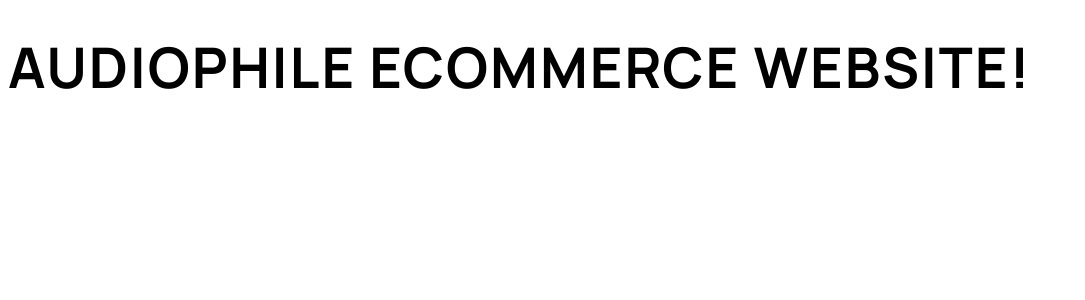
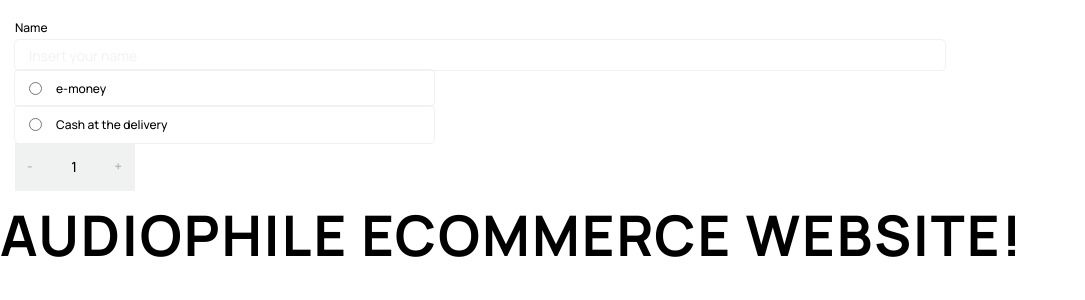
Before and after one commit to Zevgon/challenge-review, a React app: page / in a window 1280 px wide. Shown: the top 300 px of the page, without its empty margins (0-1085 px from the left). Built offline with nearby package versions, Linux system fonts and the light colour scheme.

Commit message:
implement buttons, including button hover states, implement form styles and build first version of CheckoutForm react component

```diff
--- /dev/null
+++ b/src/components/Button/button.sass
@@ -0,0 +1,5 @@
+@import ../../sass/global
+
+.button-one, .button-two
+    svg.right-arrow
+        display: none
--- /dev/null
+++ b/src/components/CheckoutForm/CheckoutForm.js
@@ -0,0 +1,40 @@
+import React from "react";
+import "./checkout-form.sass";
+
+const CheckoutForm = () => {
+  return (
+    <form action="" className="form-container">
+      <div className="form-field-big form-field-col">
+        <div className="top-row-text-field form-field-row">
+          <label htmlFor="name-input">Name</label>
+          <p className="warning-text">Wrong format</p>
+        </div>
+        <input
+          name="name-input"
+          type="text"
+          className="text-input"
+          placeholder="Insert your name"
+        />
+      </div>
+      <div className="form-field-small form-field-row radio-container">
+        <input name="payment-type" type="radio" className="radio-input" />
+        <label htmlFor="">e-money</label>
+      </div>
+      <div className="form-field-small form-field-row radio-container">
+        <input name="payment-type" type="radio" className="radio-input" />
+        <label htmlFor="">Cash at the delivery</label>
+      </div>
+      <div className="form-field form-field-row">
+        <div className="quantity-container">
+          <div className="quantity-buttons-container">
+            <span className="button-minus">-</span>
+            <span className="quantity">1</span>
+            <span className="button-plus">+</span>
+          </div>
+        </div>
+      </div>
+    </form>
+  );
+};
+
+export default CheckoutForm;
--- /dev/null
+++ b/src/components/CheckoutForm/checkout-form.sass
@@ -0,0 +1,76 @@
+@import ../../sass/global
+
+.form-container
+    padding: 1em
+    width: 75%
+
+.form-field-big
+    width: 100%
+
+.form-field-small
+    width: 45%
+
+.form-field-row, .form-field-col
+    display: flex
+
+.form-field-col
+    flex-direction: column
+
+.form-field-row
+    justify-content: flex-start
+
+.top-row-text-field
+    justify-content: space-between
+
+.warning-border.warning-border.warning-border
+    outline: 2px solid red
+
+    &:focus
+        outline: 2px solid red
+
+::placeholder
+    color: $light-grey
+
+%default-input-styles
+    border: none
+    border-radius: 4px
+    color: $black
+    font-size: 0.875rem
+    outline: 1px solid $light-grey
+    padding: 0.4em 1em
+
+    &:focus
+        caret-color: $dark-orange
+        outline: 1px solid $dark-orange
+
+.text-input
+    @extend %default-input-styles
+
+.radio-container
+    @extend %default-input-styles
+    transition: all 0.5s
+
+    &:focus-within, &:hover
+        outline: 1px solid $dark-orange
+
+.radio-input
+    @extend %default-input-styles
+    accent-color: $dark-orange
+    margin-right: 1em
+    outline: none
+
+    &:focus
+        outline: none
+
+.quantity-container
+    align-items: center
+    background: $quantity-container-grey
+    display: flex
+    height: 48px
+    justify-content: center
+    width: 120px
+
+.quantity-buttons-container
+    display: flex
+    justify-content: space-between
+    width: 80%
--- a/src/components/Header/Header.js
+++ b/src/components/Header/Header.js
@@ -1,5 +1,6 @@
 import React from "react";
 import "./header.sass";
+import CheckoutForm from "../CheckoutForm/CheckoutForm";
 
 const Header = () => {
   return (
@@ -7,6 +8,7 @@ const Header = () => {
       {/* <section className="mobile-header"></section>
       <section className="tablet-header"></section>
       <section className="desktop-header"></section> */}
+      <CheckoutForm />
     </header>
   );
 };
--- /dev/null
+++ b/src/sass/buttons.sass
@@ -0,0 +1,58 @@
+@import fonts
+@import colors
+@import utilities
+
+%default-button-styles
+    @extend %custom-font
+    @include subheading-font
+    background: none
+    border: 1px solid $black
+    height: 48px
+    transition: all .5s
+    width: 160px
+
+    &:hover
+        cursor: pointer
+
+.button-one
+    @extend %default-button-styles
+    background: $dark-orange
+    border-color: $dark-orange
+    color: $white
+
+    &:hover
+        background: $pale-orange
+        border-color: $pale-orange
+
+.button-two
+    @extend %default-button-styles
+    background: $white
+    border: 1px solid $black
+    color: $black
+
+    &:hover
+        background: $black
+        color: $white
+
+.button-three
+    @extend %default-button-styles
+    align-items: center
+    border: none
+    color: $light-grey
+    display: flex
+    height: 18px
+    justify-content: space-between
+    width: 57.32px
+
+    &:hover
+        color: $dark-orange
+
+.button-plus, .button-minus
+    @include subheading-font
+    background: transparent
+    color: $plus-minus-buttons-grey
+    transition: color .5s
+
+    &:hover
+        color: $dark-orange
+        cursor: pointer
--- a/src/sass/colors.sass
+++ b/src/sass/colors.sass
@@ -1,5 +1,7 @@
 $dark-orange: #d87d4a
 $almost-black: #101010
+$quantity-container-grey: #f0f1f1
+$plus-minus-buttons-grey: #b5b5b5
 $light-grey: #F1F1F1
 $very-light-grey: #FAFAFA
 $pale-orange: #FBAF85
--- a/src/sass/fonts.sass
+++ b/src/sass/fonts.sass
@@ -5,8 +5,11 @@ $regular: 400
 $medium: 500
 $bold: 700
 
+%custom-font
+    font-family: 'Manrope', sans-serif
+
 body
-    font-family: 'Manrope', sans-serif
+    @extend %custom-font
     font-size: 0.9375rem
     font-weight: $medium
     line-height: 1.666667em
@@ -53,17 +56,35 @@ h6
     letter-spacing: 0.072222em
     line-height: 1.333333em
 
+@mixin subheading-font
+    @extend %header-font
+    font-size: 0.8125rem
+    letter-spacing: 0.07692307em
+    line-height: 1.92307692em
+
 .subheading, .overline
     color: $dark-orange
 
 .subheading
-    @extend %header-font
-    font-size: 0.8125rem
-    letter-spacing: 0.07692307em
-    line-height: 1.92307692em
+    @include subheading-font
 
 .overline
     @extend %header-font
     font-size: 0.875rem
     font-weight: $regular
     letter-spacing: 0.71428571em
+
+label, .warning-text
+    font-size: 0.75rem
+
+.warning-text
+    color: red
+    visibility: hidden
+
+input
+    @extend %custom-font
+    font-size: 0.875rem
+
+.quantity
+    color: $black
+    font-size: 0.875rem
--- a/src/sass/global.sass
+++ b/src/sass/global.sass
@@ -1,3 +1,5 @@
 @import colors
 @import breakpoints
 @import fonts
+@import buttons
+@import utilities
--- /dev/null
+++ b/src/sass/utilities.sass
@@ -0,0 +1,7 @@
+*, *::before, *::after
+    box-sizing: border-box
+    margin: 0
+    padding: 0
+
+.row
+    display: flex
```
Also changed, not shown: src/components/Button/Button.js (added, +16 -0 lines), src/components/RightArrow/RightArrow.js (added, +22 -0 lines).
